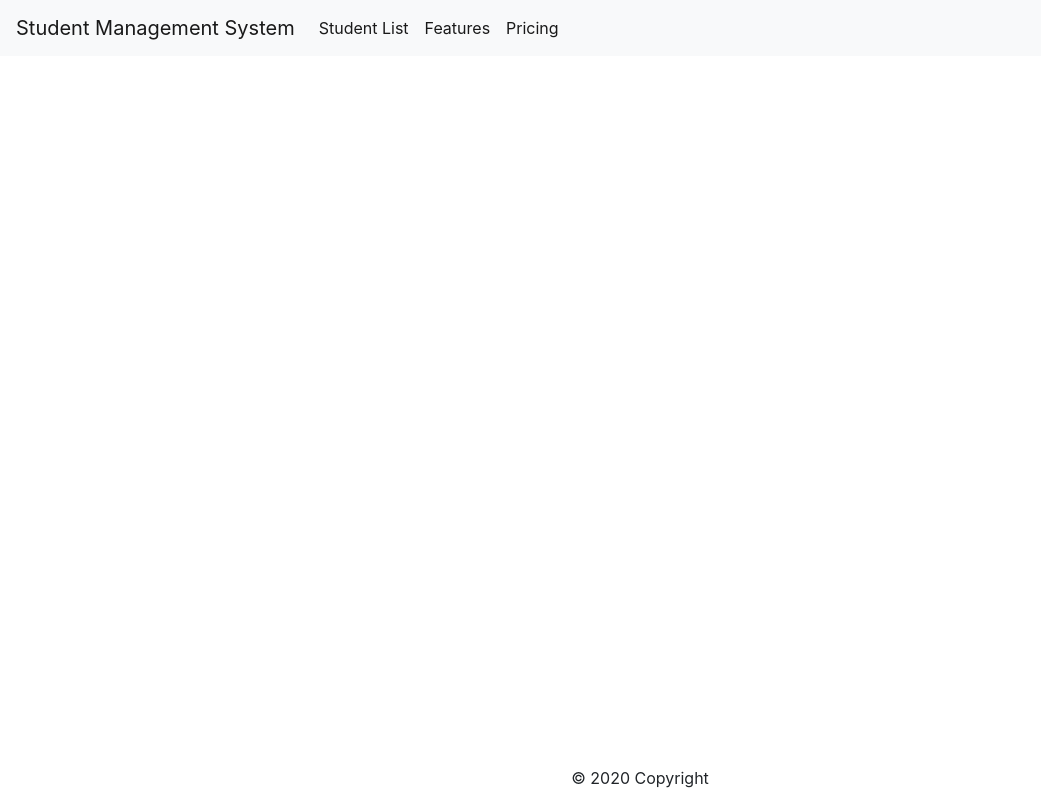
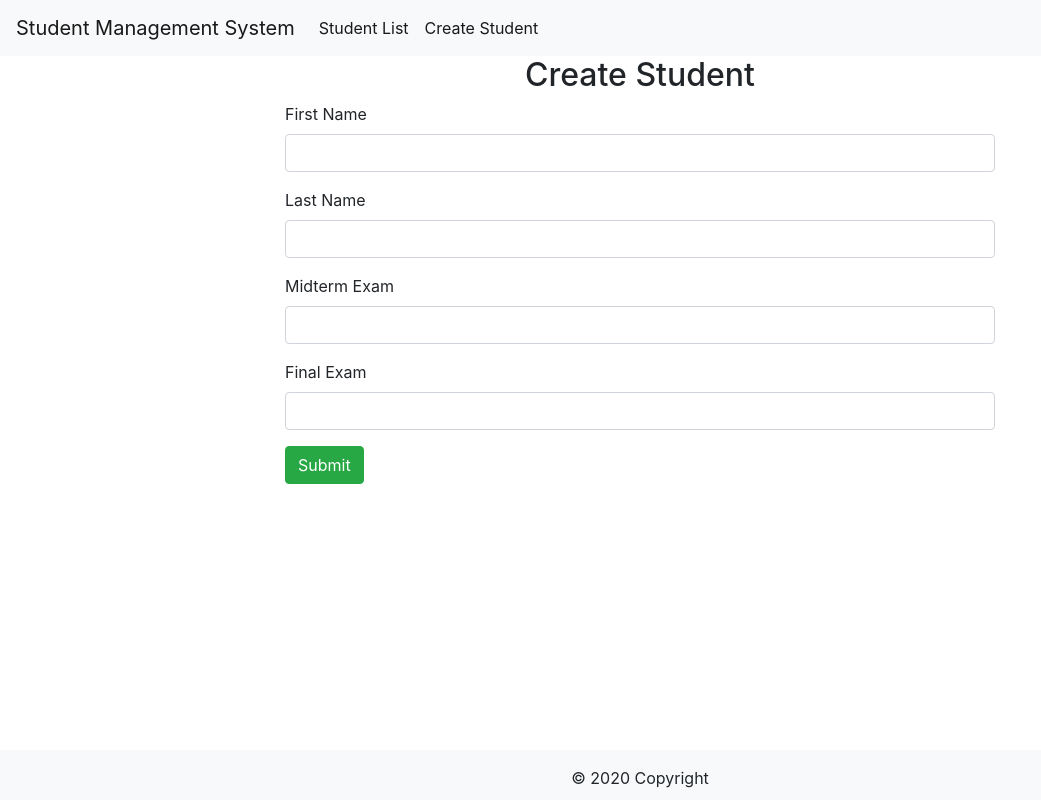
Before and after one commit to ozankocali/obs-frontend, an Angular app in the folder obs-frontend/: page /create in a window 1280 px wide. Before the commit this address led to /. Shown: the whole page, without its empty margins (0-1041 px from the left). Built offline with nearby package versions, Linux system fonts and the light colour scheme.

Commit message:
student-create component added

```diff
--- a/obs-frontend/src/app/app-routing.module.ts
+++ b/obs-frontend/src/app/app-routing.module.ts
@@ -1,10 +1,12 @@
 import { NgModule } from '@angular/core';
 import { Routes, RouterModule } from '@angular/router';
+import { StudentCreateComponent } from './student-create/student-create.component';
 import { StudentListComponent } from './student-list/student-list.component';
 
 const routes: Routes = [
   {path:"",redirectTo:"students",pathMatch:"full"},
-  {path:"students",component:StudentListComponent}
+  {path:"students",component:StudentListComponent},
+  {path:"create",component:StudentCreateComponent}
 
 ];
 
--- a/obs-frontend/src/app/app.component.html
+++ b/obs-frontend/src/app/app.component.html
@@ -9,16 +9,17 @@
           <a routerLink="students" routerLinkActive="active" class="nav-link" >Student List</a>
         </li>
         <li class="nav-item active">
-          <a class="nav-link" href="#">Features</a>
-        </li>
-        <li class="nav-item active">
-          <a class="nav-link" href="#">Pricing</a>
+          <a class="nav-link " routerLink="create" routerLinkActive="active">Create Student</a>
         </li>
       </ul>
     </div>
   </nav>
+
+
 <router-outlet></router-outlet>
 <div class="container"><router-outlet></router-outlet></div>
+
+
 <footer class="footer footer-copyright text-center py-3">
     <div class="container">
     <span>© 2020 Copyright</span>
--- /dev/null
+++ b/obs-frontend/src/app/student-create/student-create.component.html
@@ -0,0 +1,30 @@
+<div class="col-md-8 offset-md-2" >
+<h2 class="text-center">Create Student</h2>
+<form (ngSubmit)="onSubmit()" >
+    <div class="form-group" >
+        <label>
+            First Name
+        </label>
+        <input type="text" class="form-control" id="firstName" [(ngModel)]="student.firstName" name="firstName">
+    </div>
+    <div class="form-group">
+        <label>
+            Last Name
+        </label>
+        <input type="text" class="form-control" id="lastName" [(ngModel)]="student.lastName" name="lastName">
+    </div>
+    <div class="form-group">
+        <label>
+            Midterm Exam
+        </label>
+        <input type="text" class="form-control" id="midTermExam" [(ngModel)]="student.midTermExam" name="midTermExam">
+    </div>
+    <div class="form-group">
+        <label>
+            Final Exam
+        </label>
+        <input type="text" class="form-control" id="finalExam" [(ngModel)]="student.finalExam" name="finalExam">
+    </div>
+    <button class="btn btn-success" type="submit">Submit</button>
+</form>
+</div>
--- /dev/null
+++ b/obs-frontend/src/app/student-create/student-create.component.ts
@@ -0,0 +1,38 @@
+import { Component, OnInit } from '@angular/core';
+import { Router } from '@angular/router';
+import { Student } from '../student';
+import { StudentService } from '../student.service';
+
+@Component({
+  selector: 'app-student-create',
+  templateUrl: './student-create.component.html',
+  styleUrls: ['./student-create.component.css']
+})
+export class StudentCreateComponent implements OnInit {
+
+  student:Student =new Student();
+
+  constructor(private studentService:StudentService,
+              private router:Router ) { }
+
+  ngOnInit(): void {
+  }
+
+  saveStudent(){
+    this.studentService.createStudent(this.student).subscribe(response=>{
+      console.log(response)
+    },
+    error=>console.log(error));
+  }
+
+  goToStudentList(){
+    this.router.navigate(["/students"]);
+  }
+
+  onSubmit(){
+    this.saveStudent();
+    this.goToStudentList();
+  }
+
+
+}
--- a/obs-frontend/src/app/student.service.ts
+++ b/obs-frontend/src/app/student.service.ts
@@ -16,5 +16,9 @@ export class StudentService {
     return this.httpClient.get<Student[]>(`${this.baseUrl}`);
   }
 
+  createStudent(student:Student):Observable<Object>{
+    return this.httpClient.post<Student>(`${this.baseUrl}/save`,student);
+  }
+
 
 }
--- a/obs-frontend/src/styles.css
+++ b/obs-frontend/src/styles.css
@@ -8,4 +8,5 @@
     width: 100%;
     height: 50px;
     text-align: center;
+    background-color: #f8f9fa;
 }
```
Also changed, not shown: obs-frontend/src/app/app.module.ts (+6 -2 lines), obs-frontend/src/app/student-create/student-create.component.css (added), 1 other file (tests, documents, lock files or other folders).
